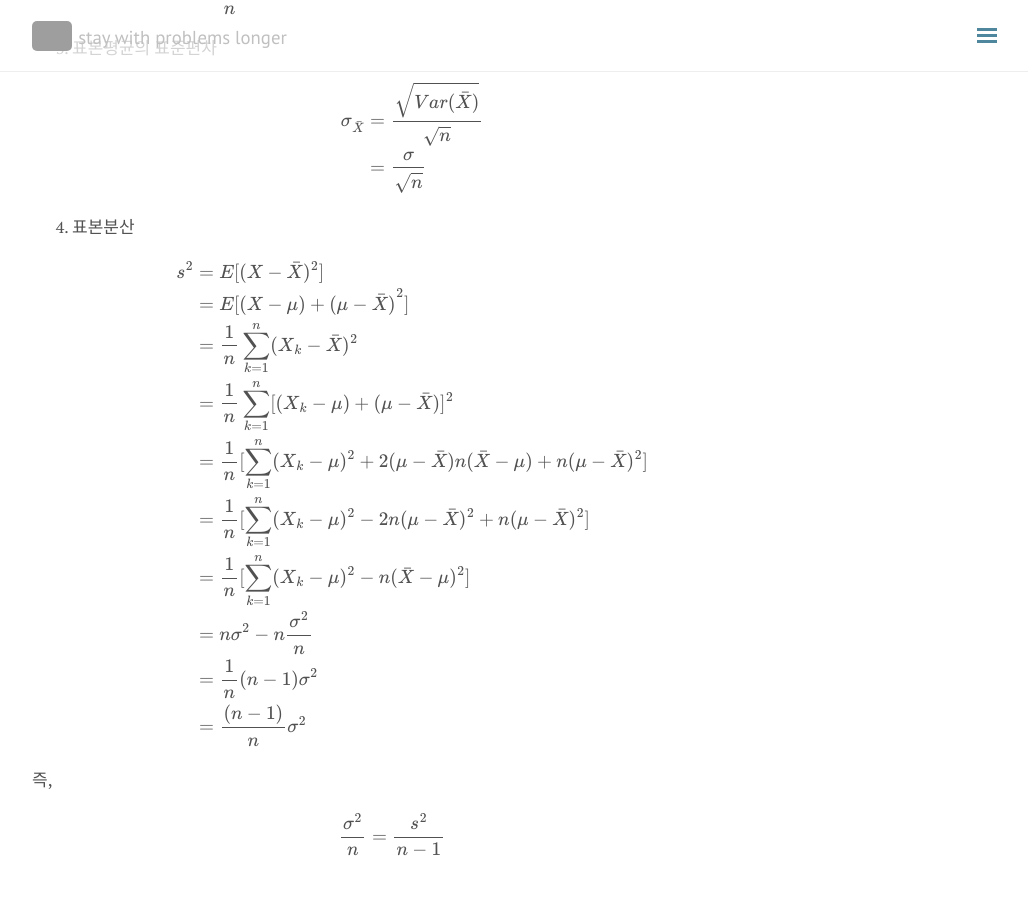
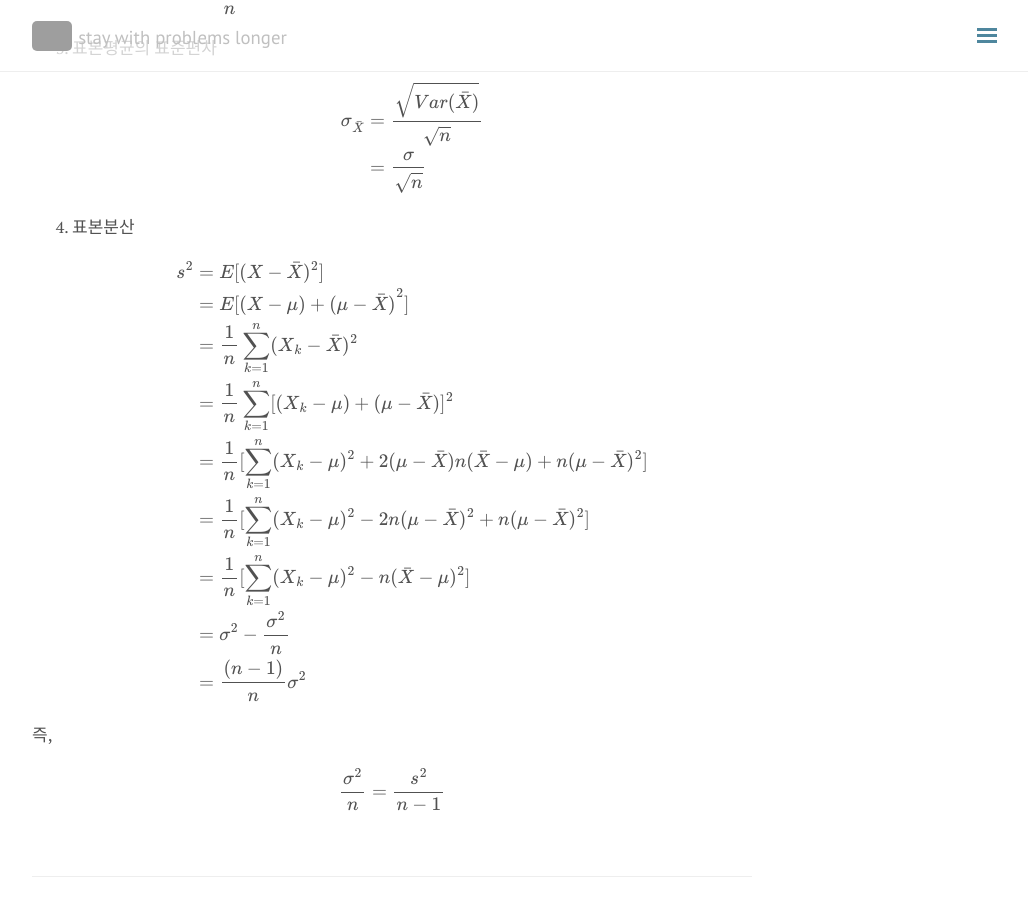
Before and after one commit to seokhoonj/seokhoonj.github.io, a Jekyll site: the page built from _posts/Math/2018-10-16-Math-sample_variance.md, in a window 1280 px wide and 900 px high, scrolled down 940 px. Shown: the whole window, without its empty margins (248-1276 px from the left). Built offline with Jekyll 4.4.1, drawn with Linux system fonts in a browser that asks for light colours; nearby versions of some CDN libraries; formulas are drawn with MathJax 3; comment, search, counter and statistics services are not loaded; grey boxes are pictures that could not be loaded.

Commit message:
add _posts

```diff
--- a/_posts/Math/2018-10-16-Math-sample_variance.md
+++ b/_posts/Math/2018-10-16-Math-sample_variance.md
@@ -46,8 +46,7 @@ comments: true
 \\\\ & = \frac{1}{n} \[ \sum\_{k=1}^{n}(X\_k - \mu)^2 + 2(\mu - \bar{X})n(\bar{X} - \mu) + n(\mu - \bar{X})^2 \]
 \\\\ & = \frac{1}{n} \[ \sum\_{k=1}^{n}(X\_k - \mu)^2 - 2n(\mu - \bar{X})^2 + n(\mu - \bar{X})^2 \]
 \\\\ & = \frac{1}{n} \[ \sum\_{k=1}^{n}(X\_k - \mu)^2 - n(\bar{X} - \mu)^2 \]
-\\\\ & = n\sigma^2 - n \frac{\sigma^2}{n}
-\\\\ & = \frac{1}{n} (n - 1)\sigma^2
+\\\\ & = \sigma^2 - \frac{\sigma^2}{n}
 \\\\ & = \frac{(n - 1)}{n} \sigma^2
 \end{align} \\)
 
```
